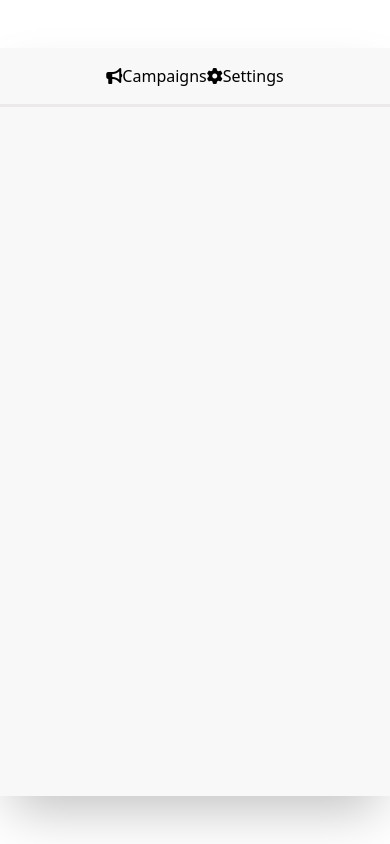
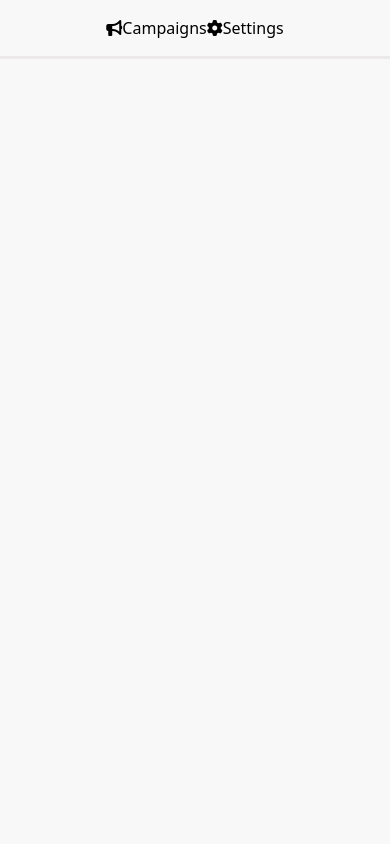
Before and after one commit to hadismtb/sample-project, a React (Create React App) app: page / in a window 390 px wide. Built offline with nearby package versions, Linux system fonts and the light colour scheme.

Commit message:
make app container reponsive for devices with screen smaller than 640px

```diff
--- a/src/App.css
+++ b/src/App.css
@@ -14,6 +14,13 @@
 /*END OF MAIN STYLES*/
 
 /*MEDIA QUERIES*/
+@media (max-width: 640px) {
+    .app {
+        height: 100vh;
+        margin: 0;
+    }
+}
+
 @media (min-width: 1024px) {
     .mainTabs {
         border-right: 3px solid #ebe9e9;
```
